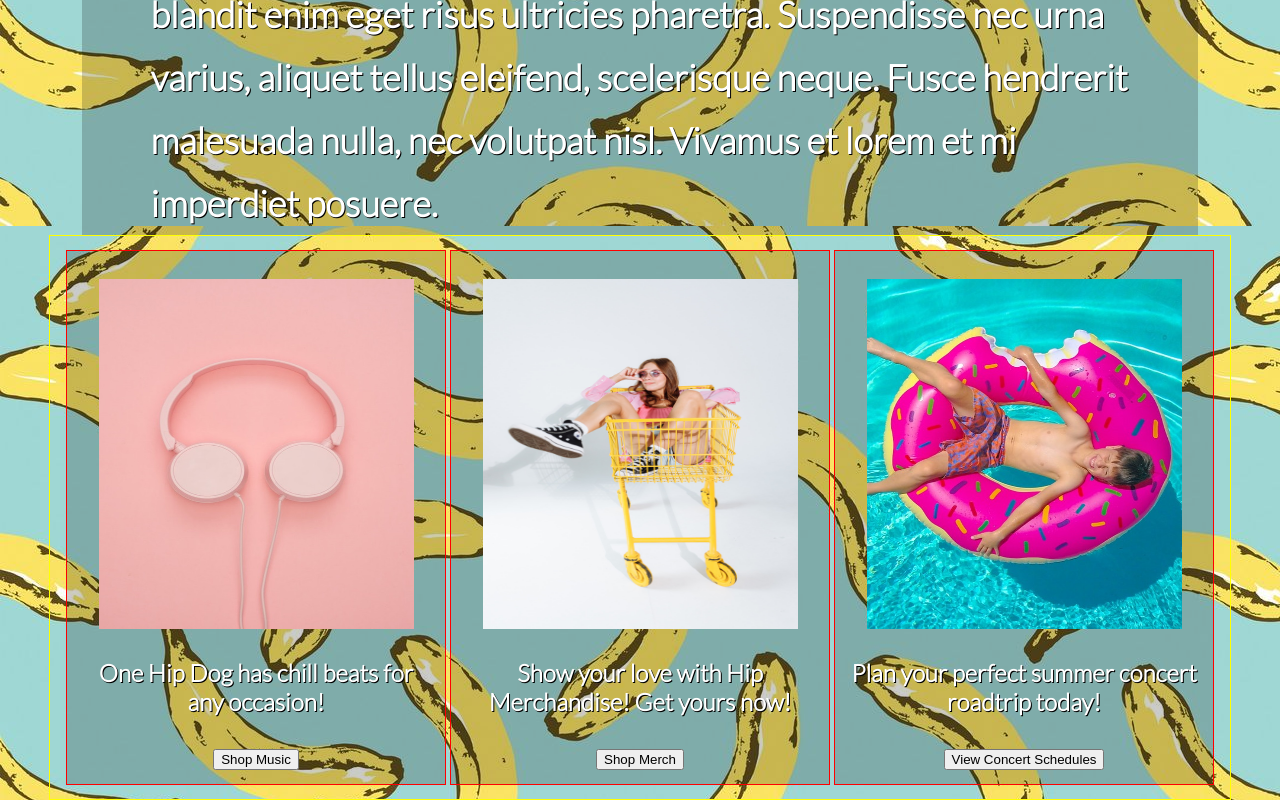
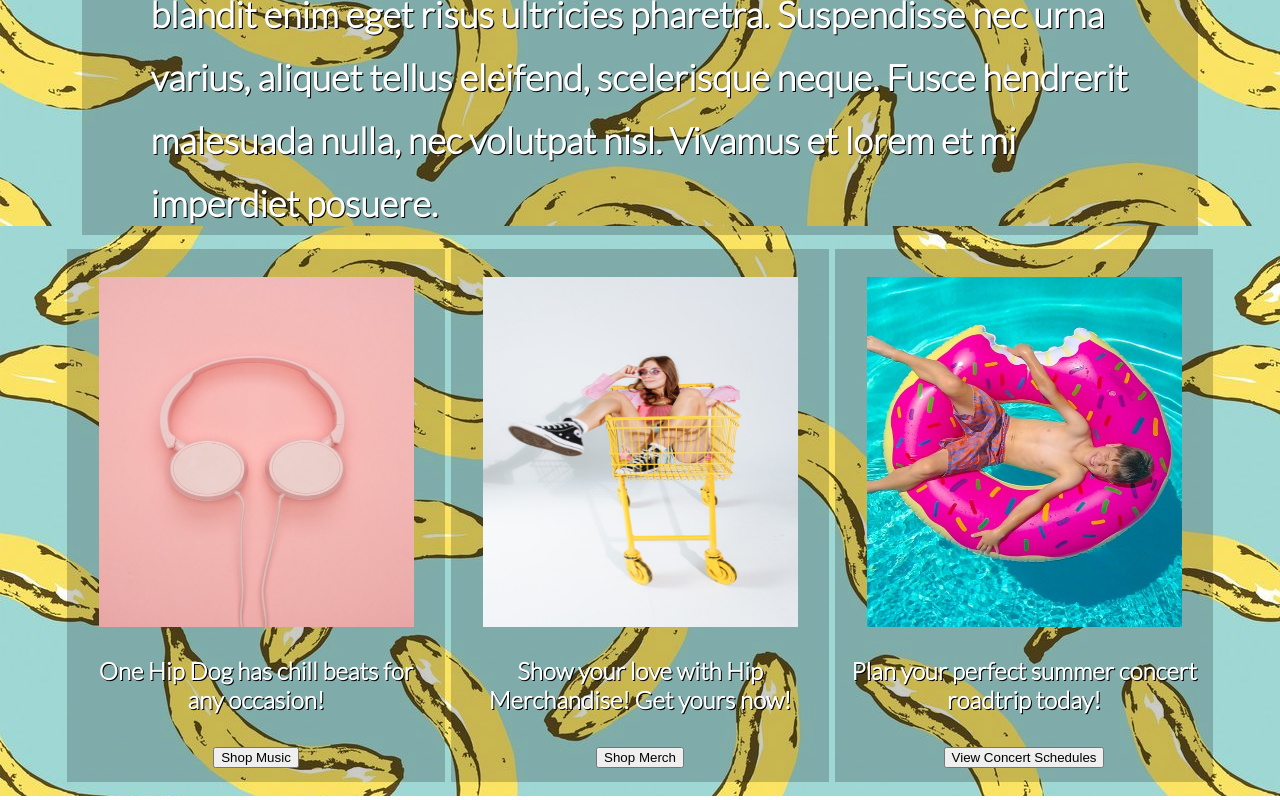
Before and after one commit to brannonstarnes/mobile-first-design, a React (Create React App) app: page / in a window 1280 px wide. Shown: the part 516-1316 px from the top of the page. Built offline with nearby package versions, Linux system fonts and the light colour scheme; a web font is replaced by a local one.

Commit message:
removes border markers

```diff
--- a/src/components/cards/cardsStyles.js
+++ b/src/components/cards/cardsStyles.js
@@ -9,10 +9,9 @@ export const CardsWrap = styled.div`
     justify-content: center;
     align-items: center;
     padding: 14px;
-    border: 1px solid yellow;
+
 
     .card{
-        border: 1px solid red;
         margin: auto;
         padding: 14px;
         display: flex:
```
